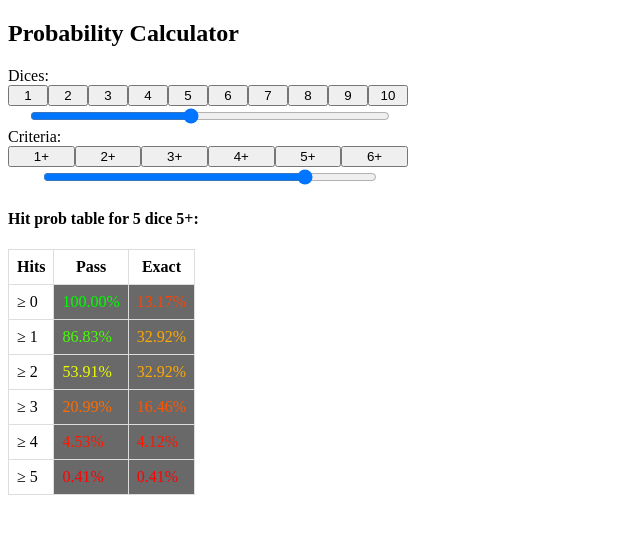
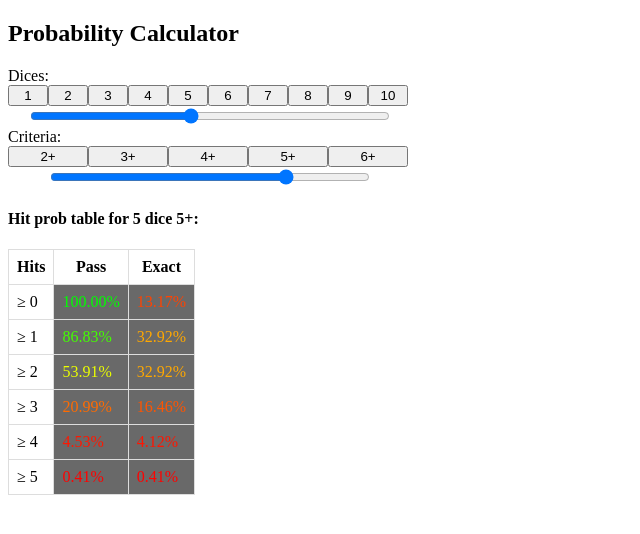
Before and after one commit to nnkken/zombicide-invader-helper, a Vue app: page / in a window 1280 px wide. Shown: the top 534 px of the page, without its empty margins (0-640 px from the left). Built offline with nearby package versions, Linux system fonts and the light colour scheme.

Commit message:
Remove 1+ criteria

```diff
--- a/src/components/ProbCalculator.vue
+++ b/src/components/ProbCalculator.vue
@@ -14,11 +14,11 @@
     <div>
       Criteria:
       <div class="select-container">
-        <div v-for="i in 6" v-bind:key="i" class="select-button-container criteria">
-          <button @click="criteria = i">{{ i }}+</button>
+        <div v-for="c in criteriaList" v-bind:key="c" class="select-button-container criteria">
+          <button @click="criteria = c">{{ c }}+</button>
         </div>
         <div class="select-range-container criteria">
-          <input v-model="criteria" type="range" name="criteria" min="1" max="6">
+          <input v-model="criteria" type="range" name="criteria" min="2" max="6">
         </div>
       </div>
     </div>
@@ -107,6 +107,9 @@ export default {
       }
       return output;
     },
+    criteriaList() {
+      return [2, 3, 4, 5, 6];
+    },
   },
 }
 </script>
@@ -148,7 +151,7 @@ input[type=range] {
   flex-basis: 10%;
 }
 .select-button-container.criteria {
-  flex-basis: 16.66%;
+  flex-basis: 20%;
 }
 .select-range-container {
   width: 100%;
@@ -157,7 +160,7 @@ input[type=range] {
   flex-basis: 90%;
 }
 .select-range-container.criteria {
-  flex-basis: 83.33%;
+  flex-basis: 80%;
 }
 .select-criteria .select-criteria-button-container {
   width: 100%;
```
